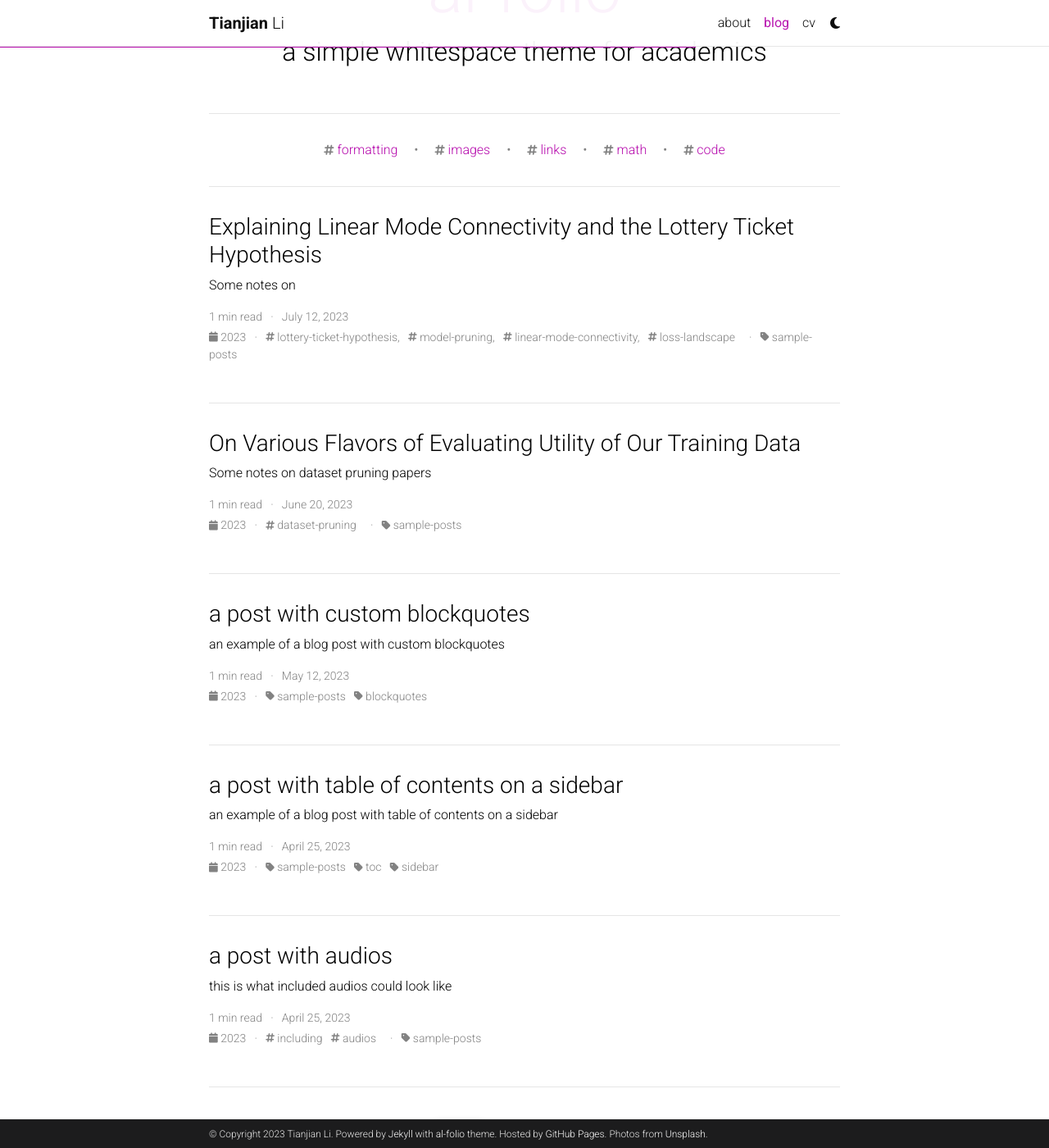
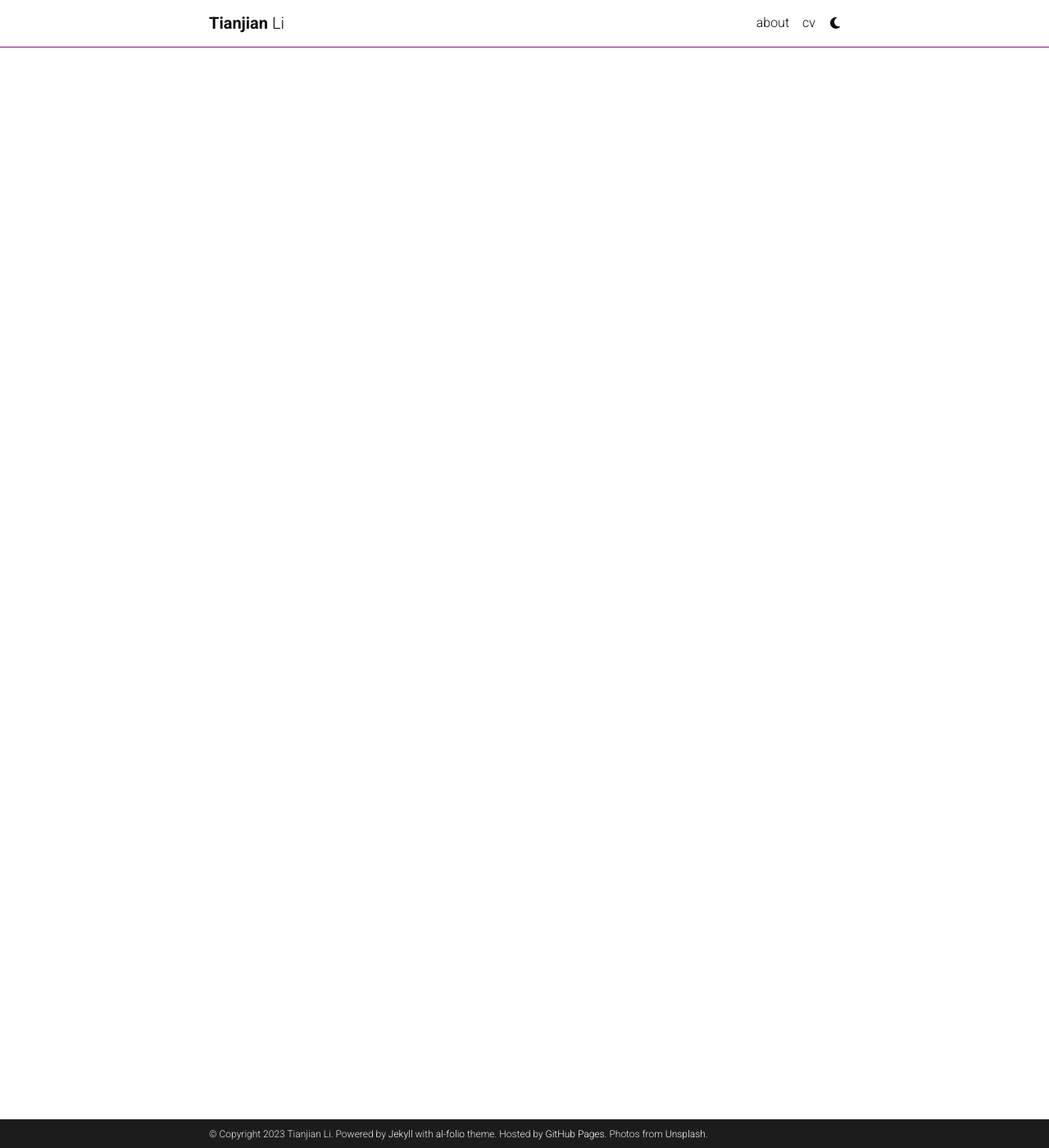
Before and after one commit to tianjianl/tianjianl.github.io, a Jekyll site: the page built from blog/index.html, in a window 1280 px wide and 1400 px high, scrolled down 197 px. Shown: the whole window at 82% size. Built offline with Jekyll 4.4.1, drawn with Linux system fonts in a browser that asks for light colours; the list of posts is cut into pages by our own code; comment, search, counter and statistics services are not loaded; a style sheet for code colours, icons or effects is not loaded.

Commit message:
temp removed blog

```diff
--- a/_config.yml
+++ b/_config.yml
@@ -119,18 +119,18 @@
 # Blog
 # -----------------------------------------------------------------------------
 
-blog_name: al-folio # blog_name will be displayed in your blog page
-blog_nav_title: blog # your blog must have a title for it to be displayed in the nav bar
-blog_description: a simple whitespace theme for academics
-permalink: /blog/:year/:title/
+#blog_name: al-folio # blog_name will be displayed in your blog page
+#blog_nav_title: blog # your blog must have a title for it to be displayed in the nav bar
+#blog_description: a simple whitespace theme for academics
+#permalink: /blog/:year/:title/
 
 # Pagination
-pagination:
-  enabled: true
+#pagination:
+#  enabled: false
 
-related_blog_posts:
-  enabled: true
-  max_related: 5
+#related_blog_posts:
+#  enabled: false
+#  max_related: 5
 
 # Giscus comments (RECOMMENDED)
 # Follow instructions on https://giscus.app/ to setup for your repo to fill out
```
Also changed, not shown: 1 other file.
